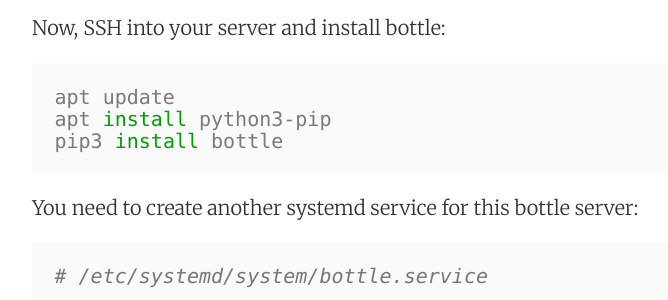
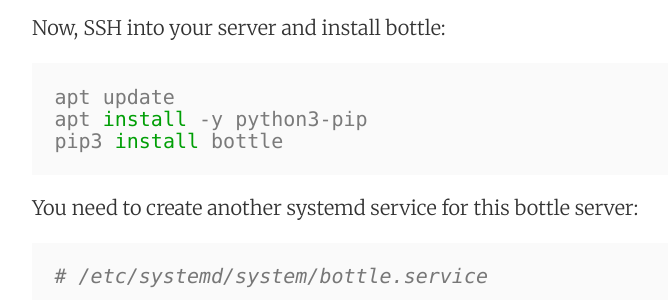
Before and after one commit to adipasquale/blog.dipasquale.fr, a Jekyll site: the page built from _posts/2018-12-27-build-and-deploy-huge-static-websites-with-caddy.md, in a window 1280 px wide and 900 px high, scrolled down 7822 px. Shown: the part 153-453 px from the top of the window, without its empty margins (188-856 px from the left). Built offline with Jekyll 4.4.1, drawn with Linux system fonts in a browser that asks for light colours; nearby versions of some CDN libraries; some of the changed text lies outside the part shown.

````diff
--- a/_posts/2018-12-27-build-and-deploy-huge-static-websites-with-caddy.md
+++ b/_posts/2018-12-27-build-and-deploy-huge-static-websites-with-caddy.md
@@ -205,7 +205,7 @@ Now, SSH into your server and install bottle:
 
 ```sh
 apt update
-apt install python3-pip
+apt install -y python3-pip
 pip3 install bottle
 ```
 
````
Also changed, not shown: other parts of _posts/2018-12-27-build-and-deploy-huge-static-websites-with-caddy.md (+2 -0 lines).
